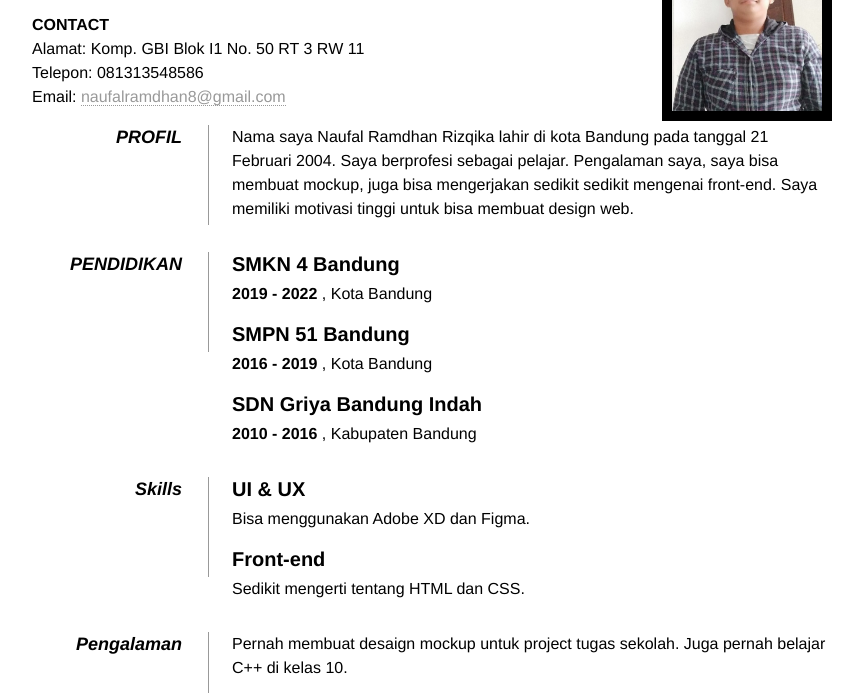
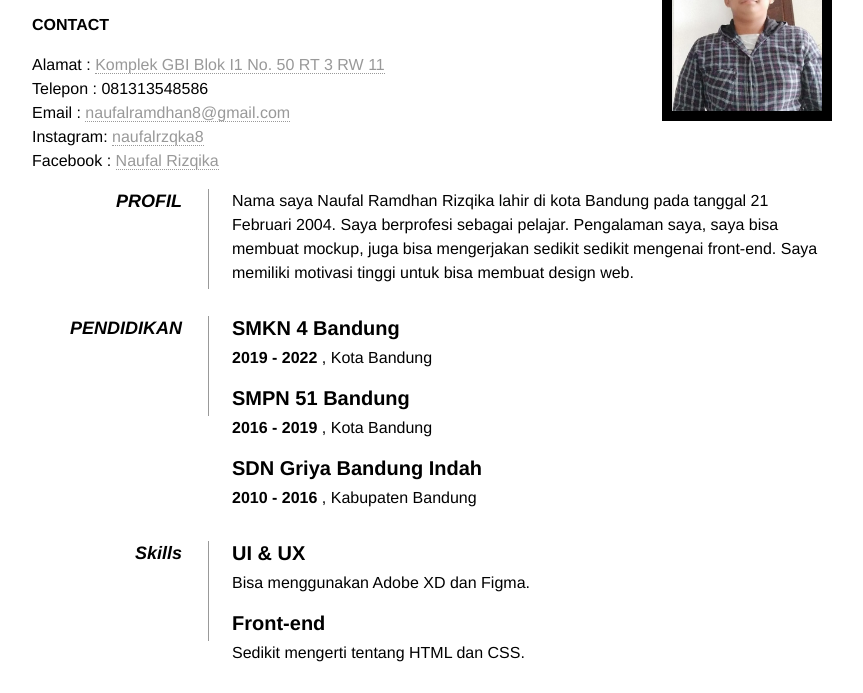
Before and after one commit to NaufalRamdhanRizqika/CVWEB, a plain HTML site: page index.html in a window 1280 px wide. Shown: the part 84-777 px from the top of the page, without its empty margins (208-1071 px from the left). Drawn offline with Linux system fonts and the light colour scheme.

Commit message:
first commit

```diff
--- a/index.html
+++ b/index.html
@@ -7,7 +7,7 @@
 
      <title>CV Naufal Ramdhan Rizqika</title>
 
-     <link type="text/css" rel="stylesheet" href="pad.css" />
+     <link type="text/css" rel="stylesheet" href="CSS/pad.css" />
 
 </head>
 
@@ -23,11 +23,16 @@
             <!-- Microformats! -->
 
             <h1 class="fn">Naufal Ramdhan Rizqika</h1>
-        <h4>CONTACT</h4>
+			<h4>CONTACT</h4>
             <p>
-				Alamat: <span class="alamat">Komp. GBI Blok I1 No. 50 RT 3 RW 11</span><br />
-                Telepon: <span class="tel">081313548586</span><br />
-                Email: <a class="email" href="naufalramdhan8@gmail.com">naufalramdhan8@gmail.com</a>
+			<div class="wow fadeInUp contact-info" data-wow-delay="0.8s">
+				Alamat   : <a class="alamat" href="https://www.google.com/maps/place/6%C2%B058'25.1%22S+107%C2%B040'05.7%22E/@-6.973633,107.6676938,19z/data=!3m1!4b1!4m6!3m5!1s0x0:0x0!7e2!8m2!3d-6.9736334!4d107.6682409?hl=id">
+							Komplek GBI Blok I1 No. 50 RT 3 RW 11</a><br />
+                Telepon  : <span class="tel" href >081313548586</span><br />
+                Email    : <a class="email" href="mailto:naufalramdhan8@gmail.com">naufalramdhan8@gmail.com</a><br />
+				Instagram: <a class="instragram" href="https://www.instagram.com/naufalrzqka8/?hl=id">naufalrzqka8</a><br />
+				Facebook : <a class="facebook" href="https://web.facebook.com/naufal.rizqika.5">Naufal Rizqika</a><br />
+			</div>
             </p>
         </div>
 
```
Also changed, not shown: CSS/pad.css (renamed from pad.css).
